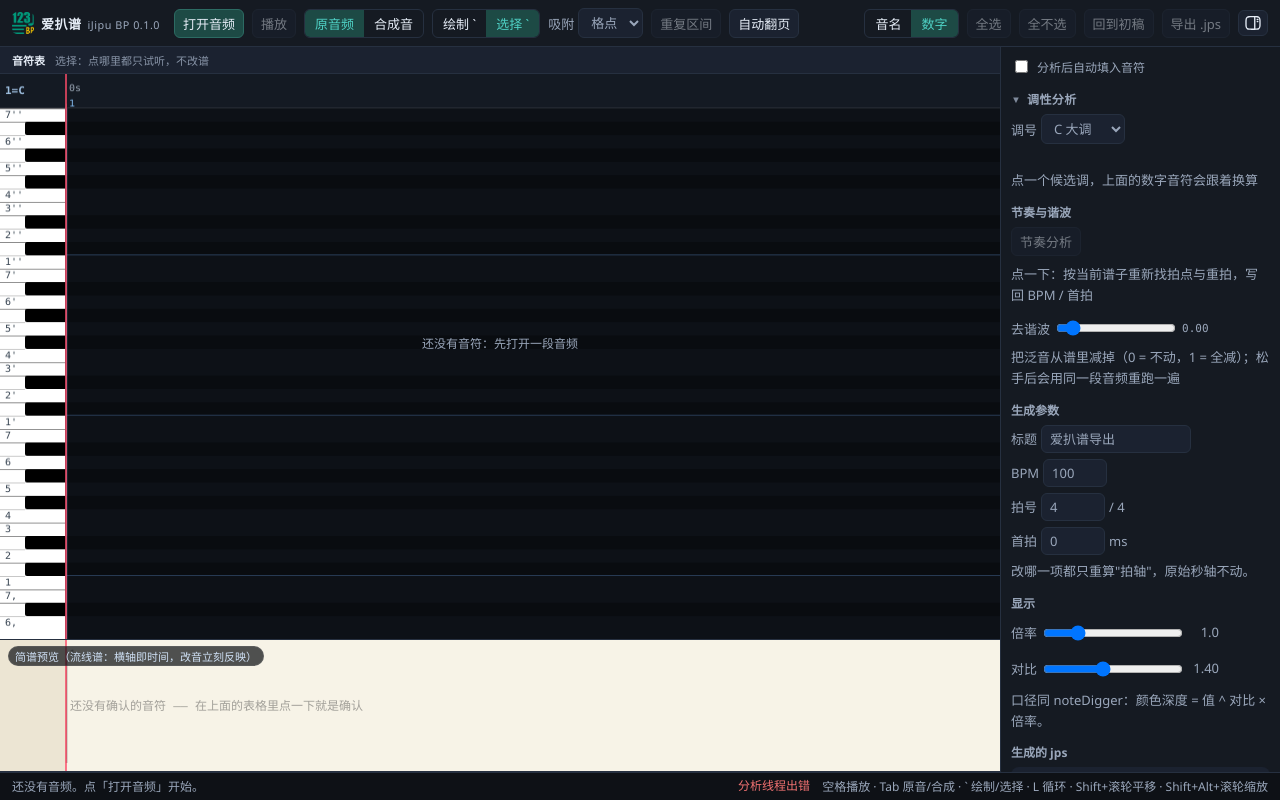
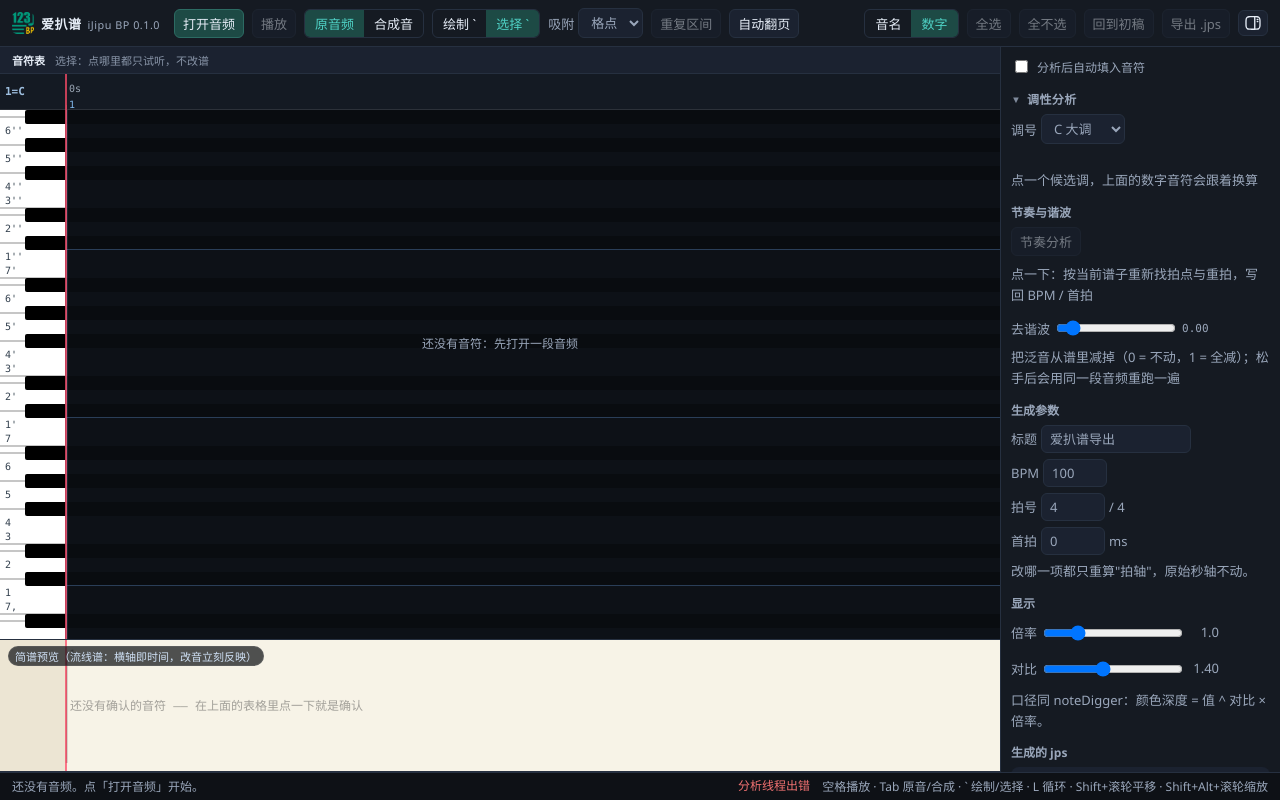
Before and after one commit to snailhome/ijipu-bp, a React (Vite) app: page / in a window 1280 px wide. Built offline with nearby package versions, Linux system fonts and the light colour scheme.

Commit message:
fix(bp0.19): 点击错行（画布按容器量尺寸）；键盘按参考图重画（两种分界、黑键 I 形）；行高亮加强并点亮对应琴键

```diff
--- a/src/styles.css
+++ b/src/styles.css
@@ -182,9 +182,16 @@ button.primary {
   display: flex;
   flex-direction: column;
 }
-.pane.roll > canvas {
+/* 画布容器：量尺寸量的是这一层（上面还有标题条、下面还有滚动条） */
+.roll-host {
+  position: relative;
   flex: 1 1 auto;
   min-height: 0;
+  overflow: hidden;
+}
+
+.roll-host > canvas {
+  display: block;
 }
 
 /* 简谱流线谱条：纸色，高度固定；横轴与上面的表格同一套映射 */
@@ -458,10 +465,6 @@ a.link {
   flex-direction: column;
 }
 
-.pane.roll > canvas {
-  flex: 1 1 auto;
-  min-height: 0;
-}
 
 /* ===== 横向滚动条：一直显示，没放大时 thumb 铺满（拖不动） ===== */
 .hbar {
--- a/src/ui/NoteRoll.tsx
+++ b/src/ui/NoteRoll.tsx
@@ -130,6 +130,9 @@ type Drag =
 export function NoteRoll(props: Props) {
   const { notes, spectrum, durationMs, view, playMs, mode } = props
   const wrapRef = useRef<HTMLDivElement | null>(null)
+  /* 画布自己的容器：尺寸必须按它量，不能按整块面板量（面板里还有标题条和滚动条，
+   * 按面板量会让画布被 flex 压扁，点击 y 坐标跟着错行 —— 用户 m04792 第二条） */
+  const hostRef = useRef<HTMLDivElement | null>(null)
   const canvasRef = useRef<HTMLCanvasElement | null>(null)
   const [size, setSize] = useState({ w: 0, h: 0 })
   const [center, setCenter] = useState(76)
@@ -142,7 +145,7 @@ export function NoteRoll(props: Props) {
 
   /* 尺寸跟随容器 */
   useEffect(() => {
-    const el = wrapRef.current
+    const el = hostRef.current
     if (!el) return
     const ro = new ResizeObserver(() => {
       setSize({ w: el.clientWidth, h: el.clientHeight })
@@ -406,11 +409,14 @@ export function NoteRoll(props: Props) {
       if (x2 < metrics.w) g.fillRect(x2, RULER_H, metrics.w - x2, metrics.h - RULER_H)
     }
 
-    /* 6) 悬停行高亮 + 右上角信息 */
+    /* 6) 悬停行高亮 + 右上角信息（用户 m04792 第三条：原来 0.05 太淡，看不见） */
     if (hoverMidi !== null) {
       const y = rowTop(hoverMidi)
-      g.fillStyle = 'rgba(255,255,255,0.05)'
+      g.fillStyle = 'rgba(120,190,255,0.20)'
       g.fillRect(metrics.left, y, metrics.width, ROW_H)
+      g.strokeStyle = 'rgba(150,210,255,0.45)'
+      g.lineWidth = 1
+      g.strokeRect(metrics.left + 0.5, y + 0.5, metrics.width - 1, ROW_H - 1)
     }
 
     /* 7) 时间尺 */
@@ -463,26 +469,25 @@ export function NoteRoll(props: Props) {
       if (midi < MIDI_LOW) break
       const y = RULER_H + r * ROW_H
       const cls = ((midi % 12) + 12) % 12
-      const aboveCls = ((midi + 1) % 12 + 12) % 12
-      /* 每个半音行都是一格，格子高度全都一样（用户 m04271「高度不均」）：
-       * 左侧白区在每行上边界画一条线；两个白键直接相接处（E|F、B|C）延长到整个键列宽 */
-      if (!BLACK.has(aboveCls)) {
-        g.fillStyle = 'rgba(0,0,0,0.45)'
-        g.fillRect(0, y, KEY_W, 1)
-      } else {
-        g.fillStyle = 'rgba(0,0,0,0.22)'
-        g.fillRect(0, y, KEY_BLACK_X, 1)
+      /* 当前行（鼠标所在行）/ 按下的琴键：整格压黄（用户 m04380、m04792 第四条） */
+      const lit = pressMidi === midi ? 0.95 : hoverMidi === midi ? 0.55 : 0
+      if (lit > 0) {
+        g.fillStyle = `rgba(255,206,64,${lit})`
+        g.fillRect(0, y, KEY_W, ROW_H)
       }
       if (BLACK.has(cls)) {
+        /* 黑键：I 形，右侧贴边、整行高（用户 m04792 第一条） */
         g.fillStyle = '#000000'
         g.beginPath()
         g.roundRect(KEY_BLACK_X, y, KEY_BLACK_W, ROW_H, [2, 0, 0, 2])
         g.fill()
-      }
-      /* 按下的那一格整格压黄（用户 m04380：按下高亮，松手灭） */
-      if (pressMidi === midi) {
-        g.fillStyle = 'rgba(255,206,64,0.85)'
-        g.fillRect(0, y, KEY_W, ROW_H)
+        /* 分界之一：从黑键竖直中心画到左侧界 —— 两个白键之间的分界藏在这条黑键中间 */
+        g.fillStyle = 'rgba(0,0,0,0.45)'
+        g.fillRect(0, y + ROW_H / 2 - 0.5, KEY_BLACK_X, 1)
+      } else if (cls === 4 || cls === 11) {
+        /* 分界之二：E|F 与 B|C 之间没有黑键，整格通栏画线（这条线落在本格下边界） */
+        g.fillStyle = 'rgba(0,0,0,0.45)'
+        g.fillRect(0, y + ROW_H - 0.5, KEY_W, 1)
       }
       /* 键上文字：音名模式只标 C（和以前一样）；数字模式按当前调式标音级 */
       const num = midiToNumber(midi, props.tonic)
@@ -791,6 +796,7 @@ export function NoteRoll(props: Props) {
         <span>音符表</span>
         <span className="dim">{hint}</span>
       </div>
+      <div className="roll-host" ref={hostRef}>
       <canvas
         ref={canvasRef}
         style={{
@@ -808,6 +814,7 @@ export function NoteRoll(props: Props) {
         }}
         onContextMenu={onContext}
       />
+      </div>
       {/* 悬浮信息：跟着鼠标走，但只在音符格区域显示（时间尺上不显示） */}
       {hoverMidi !== null && hoverY !== null && hoverY >= RULER_H && (
         <div className="row-badge">
```
Also changed, not shown: scripts/ui-probe.mjs (+17 -0 lines).
